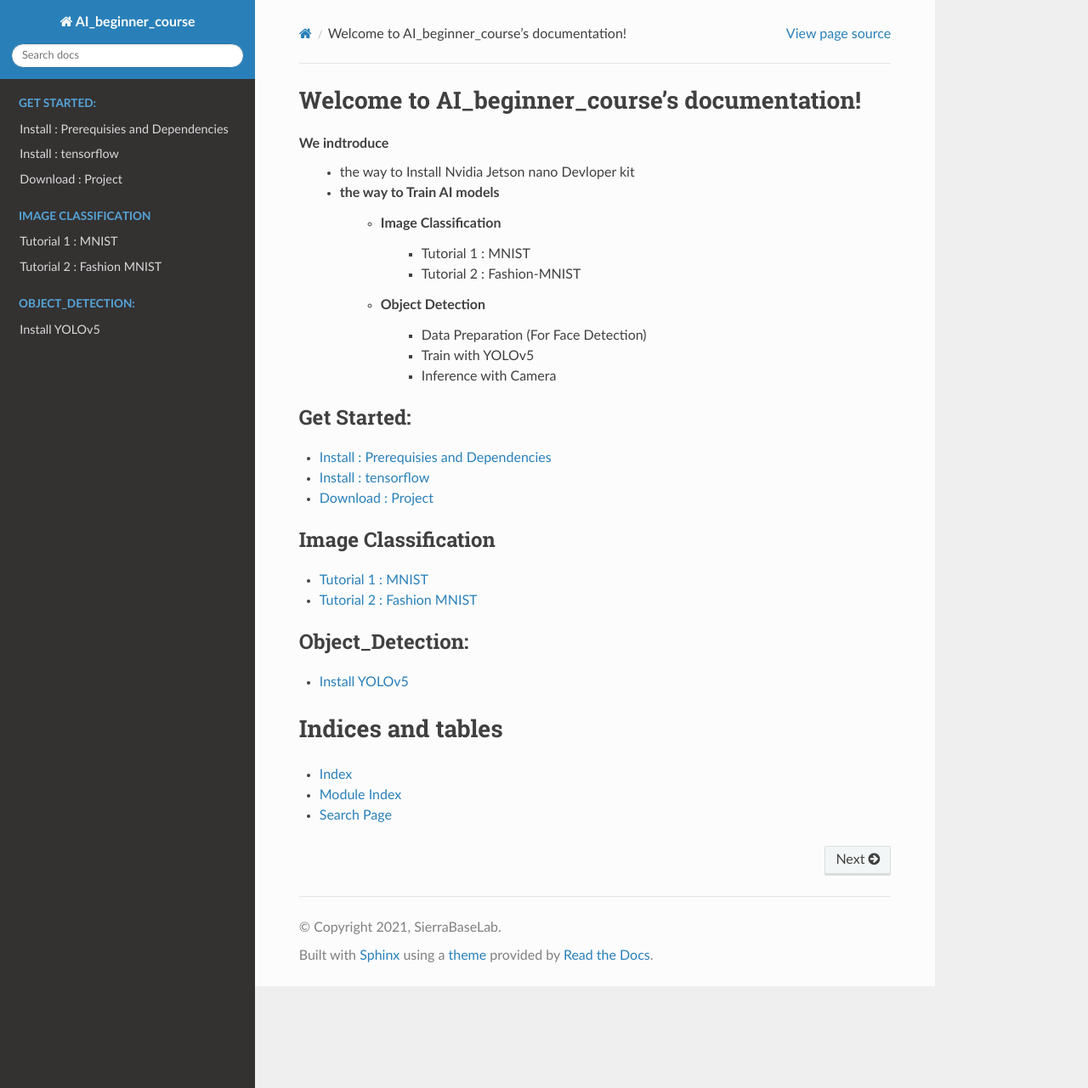
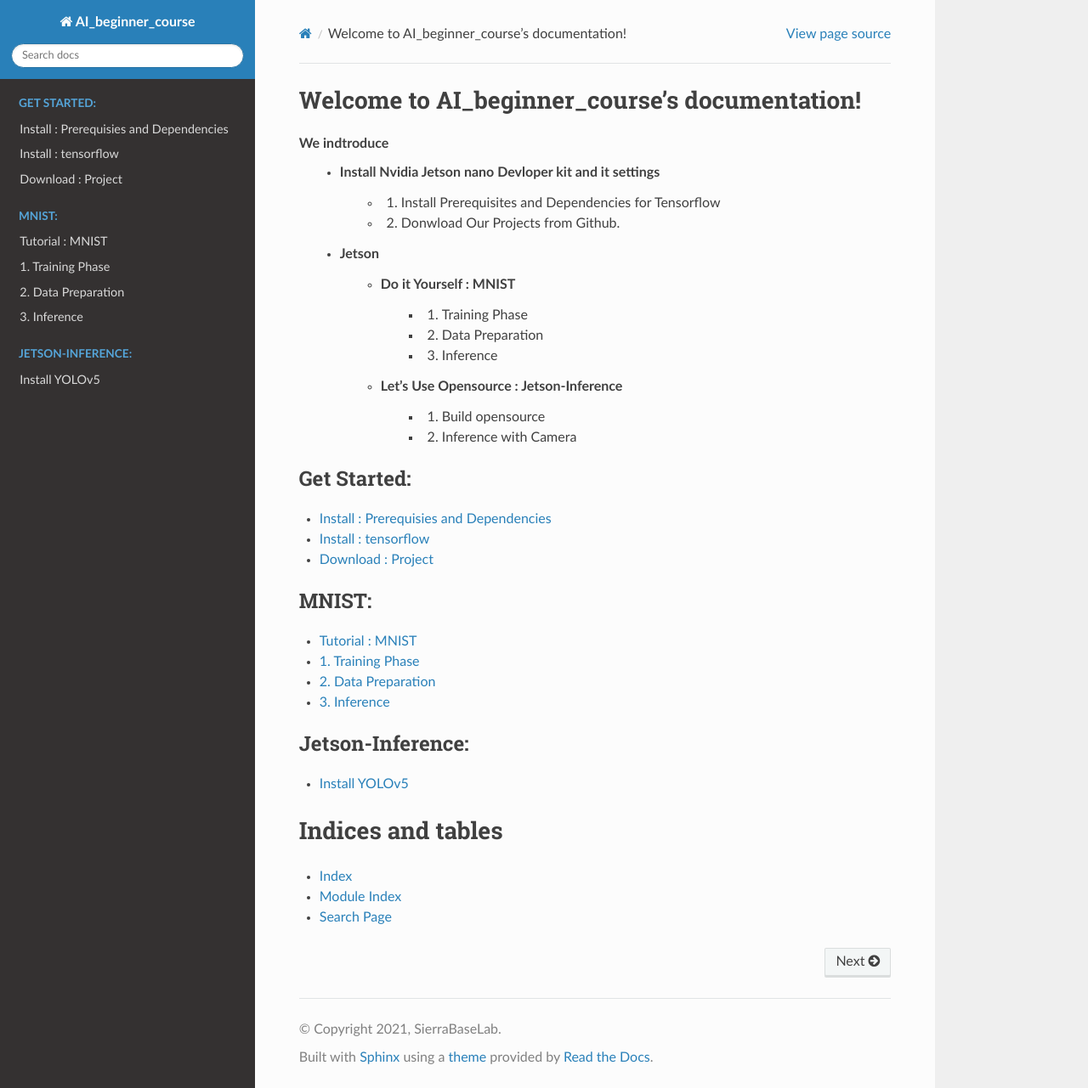
Before and after one commit to SierrabaseLab/AI_beginner_course, a Sphinx documentation site: the page built from docs/source/index.rst, in a window 1280 px wide and 1281 px high. Shown: the whole window at 85% size. Built offline with Sphinx 7.4.7 and the Read the Docs theme 2.0.0, drawn with Linux system fonts in a browser that asks for light colours.

```diff
--- a/docs/source/index.rst
+++ b/docs/source/index.rst
@@ -7,15 +7,18 @@ Welcome to AI_beginner_course's documentation!
 ==============================================
 
 We indtroduce
-    - the way to Install Nvidia Jetson nano Devloper kit
-    - the way to Train AI models
-        - **Image Classification**
-            - Tutorial 1 : MNIST
-            - Tutorial 2 : Fashion-MNIST
-        - **Object Detection**
-            - Data Preparation (For Face Detection)
-            - Train with YOLOv5
-            - Inference with Camera
+    - Install Nvidia Jetson nano Devloper kit and it settings
+        - 1. Install Prerequisites and Dependencies for Tensorflow
+        - 2. Donwload Our Projects from Github.
+    - Jetson
+        - **Do it Yourself : MNIST**
+            - 1. Training Phase
+            - 2. Data Preparation
+            - 3. Inference
+
+        - **Let's Use Opensource : Jetson-Inference**
+            - 1. Build opensource
+            - 2. Inference with Camera
 
 .. toctree::
    :maxdepth: 2
@@ -25,13 +28,13 @@ We indtroduce
 
 .. toctree::
    :maxdepth: 2
-   :caption: Image Classification
+   :caption: MNIST:
 
    Image_Classification/Guide_Line.md
 
 .. toctree::
    :maxdepth: 2
-   :caption: Object_Detection:
+   :caption: Jetson-Inference:
 
    Object_Detection/Guide_Line.md
 
```
Also changed, not shown: docs/source/Get_Started.md (+10 -4 lines), docs/source/Image_Classification/Guide_Line.md (+48 -44 lines), 15 other files.
